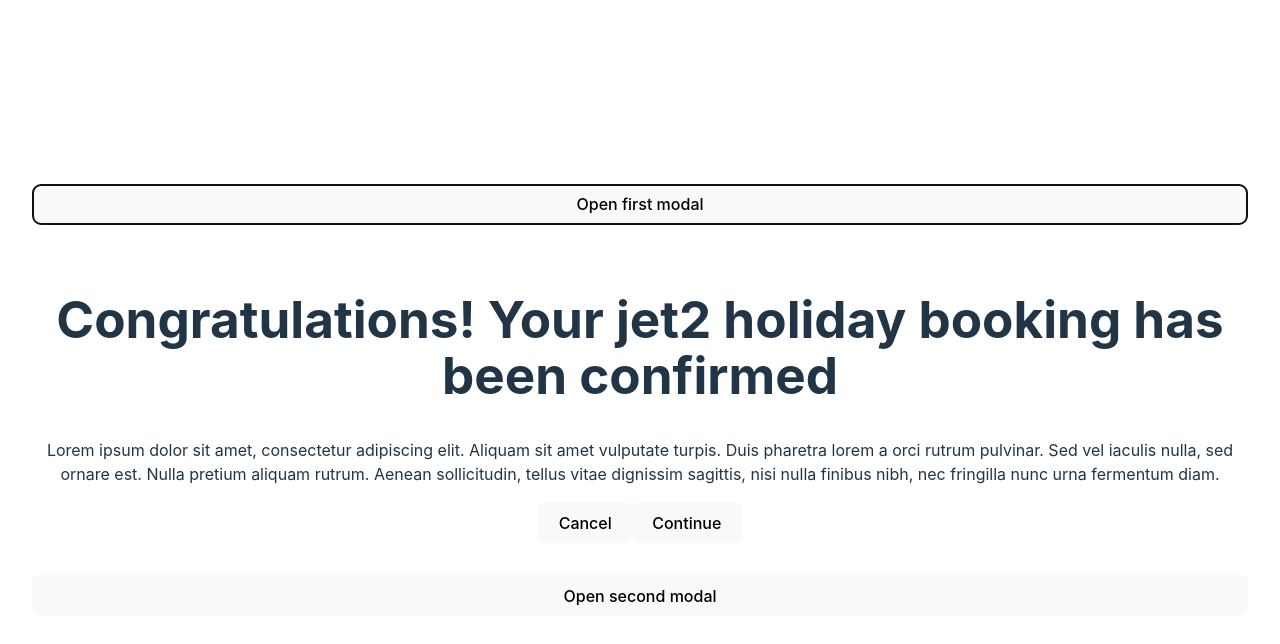
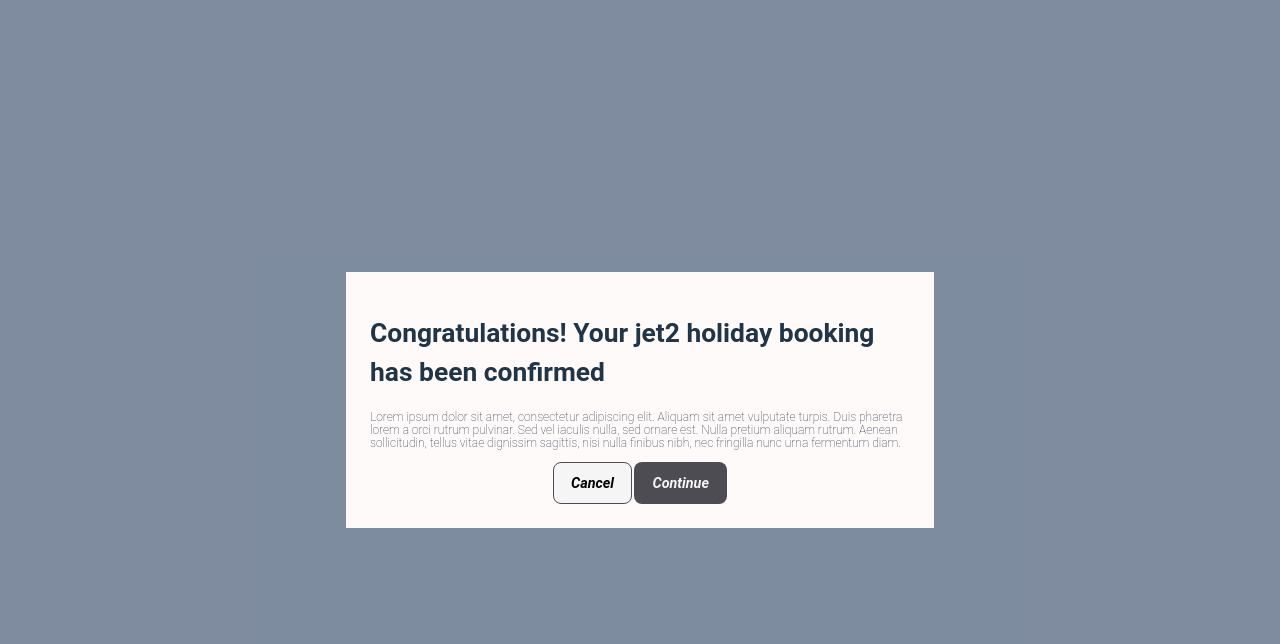
Before and after one commit to d3v-g/react-modal-component, a React (Vite) app: page / in a window 1280 px wide. Both pictures are taken after a click on the button "Open first modal". Shown: the top 644 px of the page. Built offline with nearby package versions, Linux system fonts and the light colour scheme.

Commit message:
feat: added styles

```diff
--- a/src/App.tsx
+++ b/src/App.tsx
@@ -1,5 +1,6 @@
 import { useState } from "react"
-import "./App.scss"
+import "./styles/app.scss"
+import { ButtonType } from "./enum/enum"
 import Button from "./components/Button"
 import Modal from "./components/Modal"
 
@@ -35,6 +36,7 @@
             <Button
                 handleClick={() => setOpenedModalId(1)}
                 label="Open first modal"
+                type={ButtonType.PRIMARY}
             />
 
             <Modal
@@ -42,13 +44,22 @@
                 description={firstModalDescription}
                 isOpen={openedModalId === 1}
             >
-                <button onClick={() => setOpenedModalId(0)}>Cancel</button>
-                <button onClick={() => setOpenedModalId(2)}>Continue</button>
+                <Button
+                    handleClick={() => setOpenedModalId(0)}
+                    label="Cancel"
+                    type={ButtonType.SECONDARY}
+                />
+                <Button
+                    handleClick={() => setOpenedModalId(2)}
+                    label="Continue"
+                    type={ButtonType.PRIMARY}
+                />
             </Modal>
 
             <Button
                 handleClick={() => setOpenedModalId(2)}
                 label="Open second modal"
+                type={ButtonType.SECONDARY}
             />
 
             <Modal
@@ -56,8 +67,16 @@
                 description={secondModalDescription}
                 isOpen={openedModalId === 2}
             >
-                <button onClick={() => setOpenedModalId(0)}>Cancel</button>
-                <button onClick={() => setOpenedModalId(1)}>Continue</button>
+                <Button
+                    handleClick={() => setOpenedModalId(0)}
+                    label="Cancel"
+                    type={ButtonType.SECONDARY}
+                />
+                <Button
+                    handleClick={() => setOpenedModalId(1)}
+                    label="Continue"
+                    type={ButtonType.PRIMARY}
+                />
             </Modal>
         </div>
     )
--- a/src/components/Button.tsx
+++ b/src/components/Button.tsx
@@ -1,8 +1,24 @@
+import "../styles/components/button.scss"
+import { ButtonType } from "../enum/enum"
+
 const Button: React.FC<{
     handleClick: () => void
     label: string
-}> = ({ handleClick, label }) => {
-    return <button onClick={handleClick}>{label}</button>
+    type: ButtonType
+}> = ({ handleClick, label, type }) => {
+    return (
+        <button
+            className={
+                "btn " +
+                (type === ButtonType.PRIMARY
+                    ? "btn--primary"
+                    : "btn--secondary")
+            }
+            onClick={handleClick}
+        >
+            {label}
+        </button>
+    )
 }
 
 export default Button
--- a/src/components/Modal.tsx
+++ b/src/components/Modal.tsx
@@ -1,4 +1,5 @@
 import { ReactNode } from "react"
+import "../styles/components/modal.scss"
 
 export default function Modal({
     isOpen,
@@ -14,7 +15,6 @@
     if (!isOpen) return null
 
     return (
-        // full-screen wrapper
         <div aria-describedby="modal description" className="modal__container">
             <div className="modal__content" role="dialog">
                 <div
@@ -23,7 +23,7 @@
                 ></div>
                 <h1>{title}</h1>
                 <p>{description}</p>
-                <div>{children}</div>
+                <div className="modal__children">{children}</div>
             </div>
         </div>
     )
--- /dev/null
+++ b/src/enum/enum.ts
@@ -0,0 +1,4 @@
+export enum ButtonType {
+    PRIMARY,
+    SECONDARY,
+}
--- a/src/index.scss
+++ /dev/null
@@ -1,58 +0,0 @@
-:root {
-  font-family: Inter, system-ui, Avenir, Helvetica, Arial, sans-serif;
-  line-height: 1.5;
-  font-weight: 400;
-
-  color-scheme: light dark;
-  color: rgba(255, 255, 255, 0.87);
-  background-color: #242424;
-
-  font-synthesis: none;
-  text-rendering: optimizeLegibility;
-  -webkit-font-smoothing: antialiased;
-  -moz-osx-font-smoothing: grayscale;
-  -webkit-text-size-adjust: 100%;
-}
-
-body {
-  margin: 0;
-  display: flex;
-  place-items: center;
-  min-width: 320px;
-  min-height: 100vh;
-}
-
-h1 {
-  font-size: 3.2em;
-  line-height: 1.1;
-}
-
-button {
-  border-radius: 8px;
-  border: 1px solid transparent;
-  padding: 0.6em 1.2em;
-  font-size: 1em;
-  font-weight: 500;
-  font-family: inherit;
-  background-color: #1a1a1a;
-  cursor: pointer;
-  transition: border-color 0.25s;
-
-  &:hover {
-    border-color: #646cff;
-  }
-
-  &:focus, &:focus-visible {
-    outline: 4px auto -webkit-focus-ring-color;
-  }
-}
-
-@media (prefers-color-scheme: light) {
-  :root {
-    color: #213547;
-    background-color: #ffffff;
-  }
-  button {
-    background-color: #f9f9f9;
-  }
-}
--- a/src/main.tsx
+++ b/src/main.tsx
@@ -1,7 +1,7 @@
 import React from "react"
 import ReactDOM from "react-dom/client"
 import App from "./App.tsx"
-import "./index.scss"
+import "./styles/index.scss"
 
 ReactDOM.createRoot(document.getElementById("root")!).render(
     <React.StrictMode>
--- /dev/null
+++ b/src/styles/abstracts/_mixins.scss
@@ -0,0 +1,7 @@
+@mixin respond($breakpoint) {
+    @if $breakpoint == desktop {
+        @media only screen and (min-width: 37.5em) {
+            @content
+        }
+    }
+}
--- a/src/App.scss
+++ b/src/styles/app.scss
@@ -5,10 +5,6 @@
   text-align: center;
 }
 
-.card {
-  padding: 2em;
-}
-
 .app {
   display: flex;
   flex-direction: column;
--- /dev/null
+++ b/src/styles/components/button.scss
@@ -0,0 +1,25 @@
+.btn {
+    border-radius: 8px;
+    border: 1px solid transparent;
+    padding: 0.8em 1.2em;
+    font-size: 1.2em;
+    font-weight: 600;
+    font-family: inherit;
+    font-style: italic;
+
+    cursor: pointer;
+
+    &:focus, &:focus-visible {
+      outline: 4px auto -webkit-focus-ring-color;
+    }
+
+    &--primary {
+        background-color: #4c4c52;
+        color: whitesmoke;
+    }
+
+    &--secondary {
+        border-color: #4c4c52;
+        background-color: whitesmoke;
+    }
+  }
--- /dev/null
+++ b/src/styles/components/modal.scss
@@ -0,0 +1,43 @@
+@import "../abstracts/mixins";
+
+.modal__container{
+    position: absolute;
+    width: 100%;
+    height: 100vh;
+    top: 0;
+    left:0;
+    background: #64748bd3;
+
+    display: flex;
+}
+
+.modal__content {
+    margin-top: auto;
+    background-color: snow;
+    padding: 2em;
+    text-align: left;
+
+    @include respond(desktop) {
+        margin: auto;
+        max-width: 45rem;
+    }
+    p {
+        font-weight: 200;
+        line-height: 1.1;
+    }
+}
+
+.modal__children {
+    display: flex;
+    flex-direction: column;
+    gap: 2px;
+
+    @include respond(desktop) {
+        flex-direction: row;
+        justify-content: center;
+    }
+}
+
+.modal__description--screenreader{
+    position: absolute;
+}
--- /dev/null
+++ b/src/styles/index.scss
@@ -0,0 +1,44 @@
+@import "./abstracts/mixins";
+
+// @import "./App.scss";
+// @import "./components/Modal.scss";
+
+html {
+  // This defines what 1rem is
+  font-size: 62.5%; //1 rem = 10px; 10px/16px = 62.5%
+
+  @include respond(desktop) {
+      font-size: 75%; //1rem = 12, 12/16 = 75%
+  }
+}
+
+:root {
+  font-family: Roboto, sans-serif;
+
+  color-scheme: light dark;
+  color: rgba(255, 255, 255, 0.87);
+  background-color: #242424;
+}
+
+body {
+  margin: 0;
+  display: flex;
+  place-items: center;
+  min-width: 320px;
+  min-height: 100vh;
+}
+
+h1 {
+  font-size: 2.2em;
+  line-height: 1.5;
+}
+
+@media (prefers-color-scheme: light) {
+  :root {
+    color: #213547;
+    background-color: #ffffff;
+  }
+  button {
+    background-color: #f9f9f9;
+  }
+}
```
Also changed, not shown: src/components/Modal.scss (deleted).
